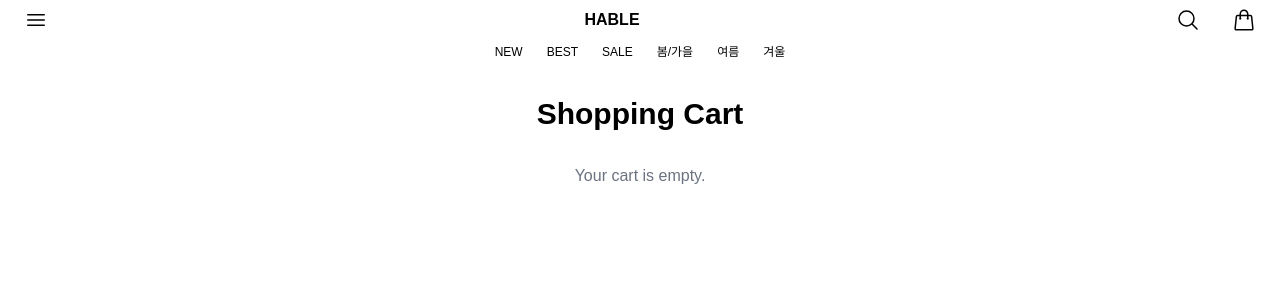
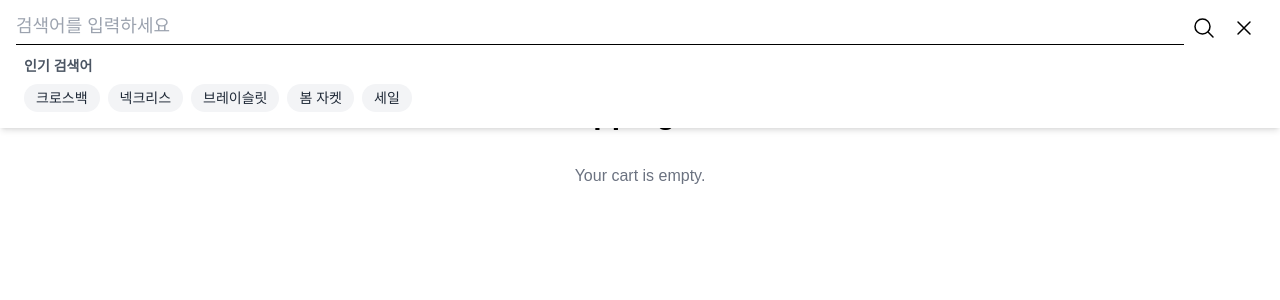
Before and after one commit to smeasylife/haein-client, a React (Create React App) app: page /cart in a window 1280 px wide. Both pictures are taken after a click on the button 1187 px from the left and 20 px from the top of the page. Shown: the top 300 px of the page. Built offline with nearby package versions, Linux system fonts and the light colour scheme; a web font is replaced by a local one.

Commit message:
[FEAT] add search component

```diff
--- a/src/components/NavBar.js
+++ b/src/components/NavBar.js
@@ -1,16 +1,30 @@
-import React from 'react';
+import React, { useState } from 'react';
 import {
   Bars3Icon,
   MagnifyingGlassIcon,
   ShoppingBagIcon,
 } from '@heroicons/react/24/outline';
 import { Link } from 'react-router-dom';
+import SearchComponent from './SearchComponent';
 
 const categories = ['NEW', 'BEST', 'SALE', '봄/가을', '여름', '겨울'];
 
 export default function Navbar({ onBurgerClick }) {
+  const [showSearch, setShowSearch] = useState(false);
+
+  const handleSearchClick = () => {
+    setShowSearch(true);
+  };
+
+  const handleCloseSearch = () => {
+    setShowSearch(false);
+  };
+
   return (
     <header className="fixed top-0 left-0 w-full z-50">
+      {showSearch && <SearchComponent onClose={handleCloseSearch} />}
+      {!showSearch && (
+        <>
           {/* Top Bar */}
           <div className="bg-white text-black">
             <div className="flex justify-between items-center w-full px-4 py-0">
@@ -22,7 +36,7 @@ export default function Navbar({ onBurgerClick }) {
               <Link to="/" className="text-base font-bold">HABLE</Link>
               {/* Icons */}
               <div className="flex space-x-4">
-            <button className="p-2 focus:outline-none">
+                <button className="p-2 focus:outline-none" onClick={handleSearchClick}>
                   <MagnifyingGlassIcon className="h-6 w-6" />
                 </button>
                 <Link to="/cart" className="p-2 focus:outline-none">
@@ -45,6 +59,8 @@ export default function Navbar({ onBurgerClick }) {
               ))}
             </nav>
           </div>
+        </>
+      )}
     </header>
   );
 }
--- a/src/components/SearchComponent.js
+++ b/src/components/SearchComponent.js
@@ -1,6 +1,6 @@
 
 import React from 'react';
-import { XMarkIcon } from '@heroicons/react/24/outline';
+import { XMarkIcon, MagnifyingGlassIcon } from '@heroicons/react/24/outline';
 
 const popularSearches = ['크로스백', '넥크리스', '브레이슬릿', '봄 자켓', '세일'];
 
@@ -11,9 +11,12 @@ const SearchComponent = ({ onClose }) => {
         <input
           type="text"
           placeholder="검색어를 입력하세요"
-          className="w-full bg-transparent focus:outline-none text-lg"
+          className="w-full bg-transparent focus:outline-none text-lg border-b border-black pb-1"
           autoFocus
         />
+        <button className="p-2">
+          <MagnifyingGlassIcon className="h-6 w-6" />
+        </button>
         <button onClick={onClose} className="p-2">
           <XMarkIcon className="h-6 w-6" />
         </button>
```
Lines whose indentation alone changed are shown as unchanged.
